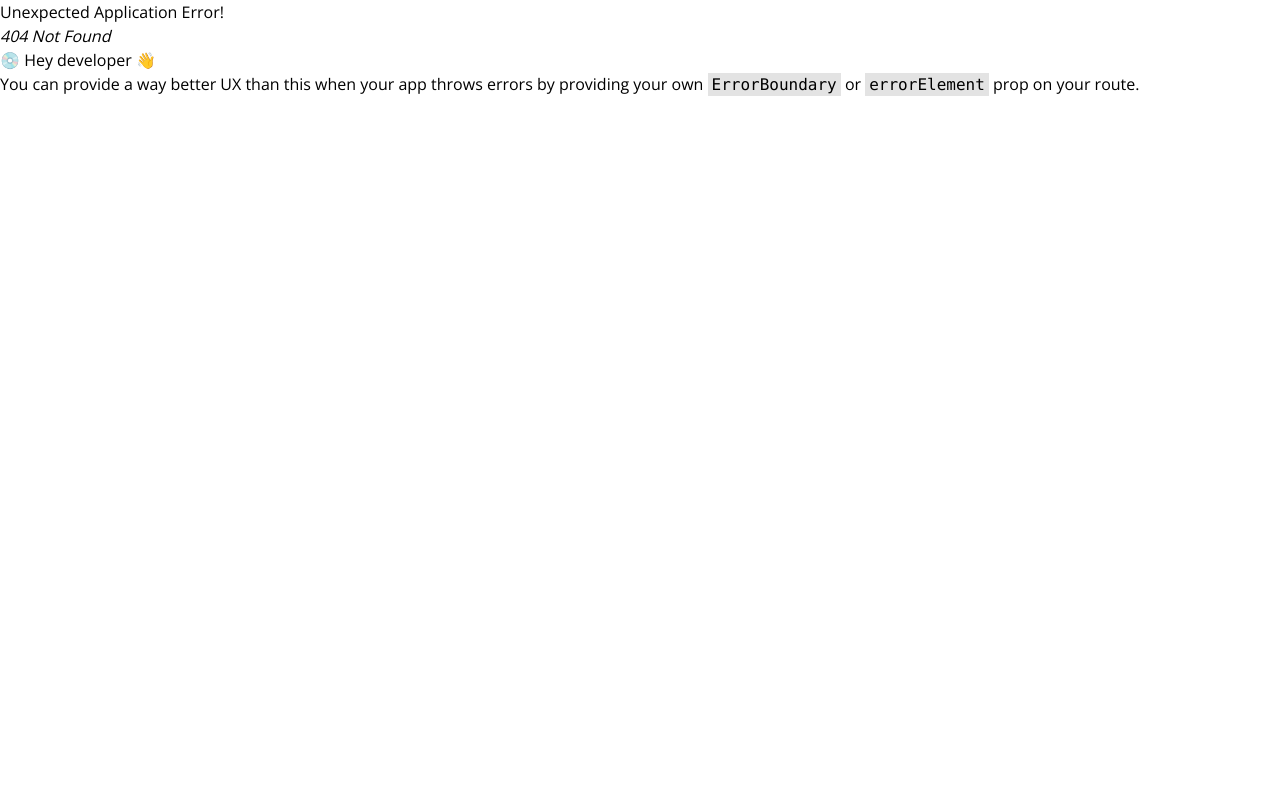
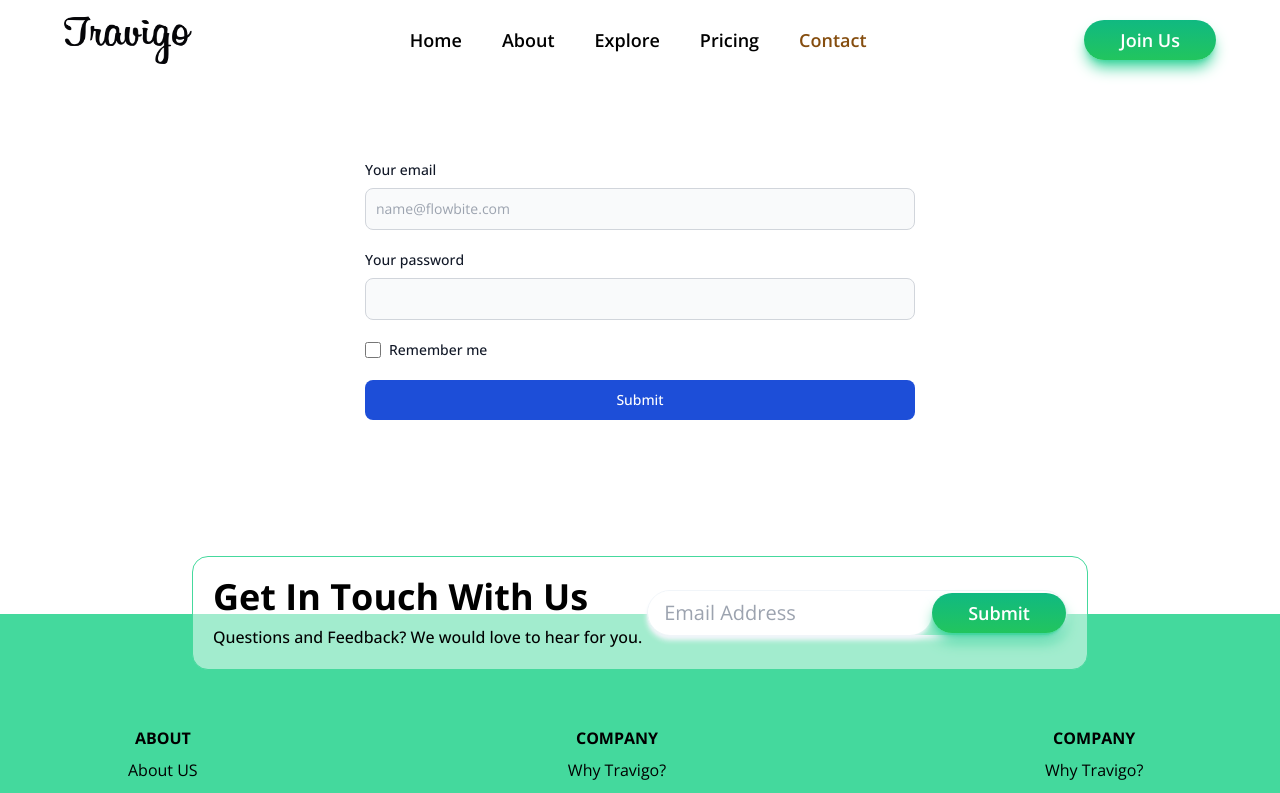
Before and after one commit to nitishrajpandey/React-practice-project, a React (Vite) app in the folder Project-5/Travigo-React-App/: page /Contact in a window 1280 px wide. Before the commit this address had no page. Shown: the top 793 px of the page. Built offline with nearby package versions, Linux system fonts and the light colour scheme.

Commit message:
complete

```diff
--- a/Project-5/Travigo-React-App/src/Components/Navbar.jsx
+++ b/Project-5/Travigo-React-App/src/Components/Navbar.jsx
@@ -50,7 +50,12 @@
                   index == navlinks.length - 1 ? "mr-0" : "mr-10"
                 } cursor-pointer text-lg`}
               >
-                <NavLink to={nav.link} className="text-black">
+                <NavLink
+                  to={nav.link}
+                  className={({ isActive }) =>
+                    `${isActive ? "text-yellow-800" : "text-black"} `
+                  }
+                >
                   {nav.link}
                 </NavLink>
               </li>
--- /dev/null
+++ b/Project-5/Travigo-React-App/src/Pages/Contact/Contact.jsx
@@ -0,0 +1,64 @@
+// import React from "react";
+
+function Contact() {
+  return (
+    <div className="w-full flex flex-col pb-20 mb-40 justify-center items-center relative top-40">
+      <form className="w-[550px] mx-auto">
+        <div className="mb-5">
+          <label
+            htmlFor="email"
+            className="block mb-2 text-sm font-medium text-gray-900 dark:text-white"
+          >
+            Your email
+          </label>
+          <input
+            type="email"
+            id="email"
+            className="bg-gray-50 border border-gray-300 text-gray-900 text-sm rounded-lg focus:ring-blue-500 focus:border-blue-500 block w-full p-2.5 dark:bg-gray-700 dark:border-gray-600 dark:placeholder-gray-400 dark:text-white dark:focus:ring-blue-500 dark:focus:border-blue-500"
+            placeholder="name@flowbite.com"
+            required
+          />
+        </div>
+        <div className="mb-5">
+          <label
+            htmlFor="password"
+            className="block mb-2 text-sm font-medium text-gray-900 dark:text-white"
+          >
+            Your password
+          </label>
+          <input
+            type="password"
+            id="password"
+            className="bg-gray-50 border border-gray-300 text-gray-900 text-sm rounded-lg focus:ring-blue-500 focus:border-blue-500 block w-full p-2.5 dark:bg-gray-700 dark:border-gray-600 dark:placeholder-gray-400 dark:text-white dark:focus:ring-blue-500 dark:focus:border-blue-500"
+            required
+          />
+        </div>
+        <div className="flex items-start mb-5">
+          <div className="flex items-center h-5">
+            <input
+              id="remember"
+              type="checkbox"
+              value=""
+              className="w-4 h-4 border border-gray-300 rounded bg-gray-50 focus:ring-3 focus:ring-blue-300 dark:bg-gray-700 dark:border-gray-600 dark:focus:ring-blue-600 dark:ring-offset-gray-800 dark:focus:ring-offset-gray-800"
+              required
+            />
+          </div>
+          <label
+            htmlFor="remember"
+            className="ms-2 text-sm font-medium text-gray-900 dark:text-gray-300"
+          >
+            Remember me
+          </label>
+        </div>
+        <button
+          type="submit"
+          className="text-white bg-blue-700 hover:bg-blue-800 focus:ring-4 focus:outline-none focus:ring-blue-300 font-medium rounded-lg text-sm w-full sm:w-auto px-5 py-2.5 text-center dark:bg-blue-600 dark:hover:bg-blue-700 dark:focus:ring-blue-800"
+        >
+          Submit
+        </button>
+      </form>
+    </div>
+  );
+}
+
+export default Contact;
--- a/Project-5/Travigo-React-App/src/main.jsx
+++ b/Project-5/Travigo-React-App/src/main.jsx
@@ -12,6 +12,7 @@
 } from "react-router-dom";
 import Explore from "./Pages/Explore/Explore.jsx";
 import Price from "./Pages/Price/Price.jsx";
+import Contact from "./Pages/Contact/Contact.jsx";
 
 const router = createBrowserRouter(
   createRoutesFromElements(
@@ -20,6 +21,7 @@
       <Route path="About" element={<About />} />
       <Route path="Explore" element={<Explore />} />
       <Route path="Pricing" element={<Price />} />
+      <Route path="Contact" element={<Contact />} />
     </Route>
   )
 );
```
